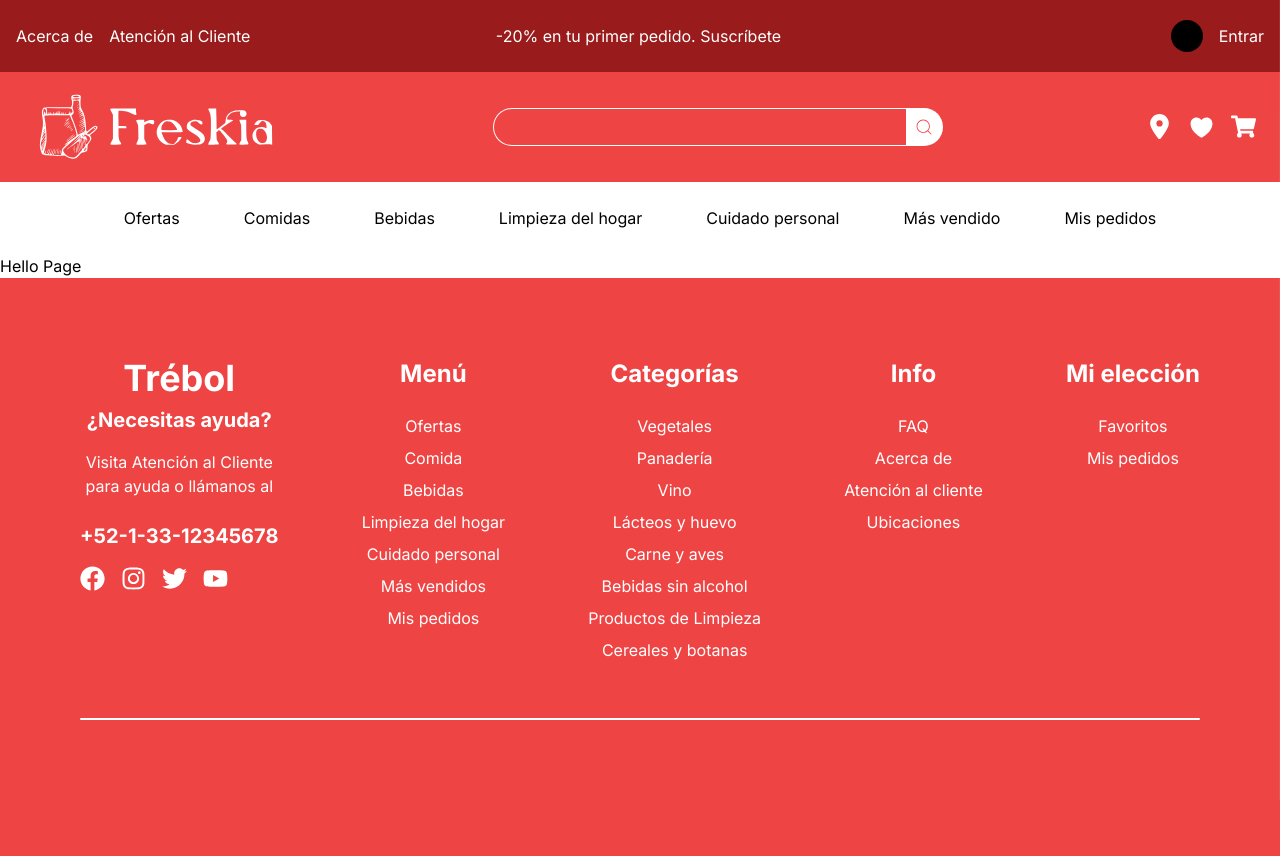
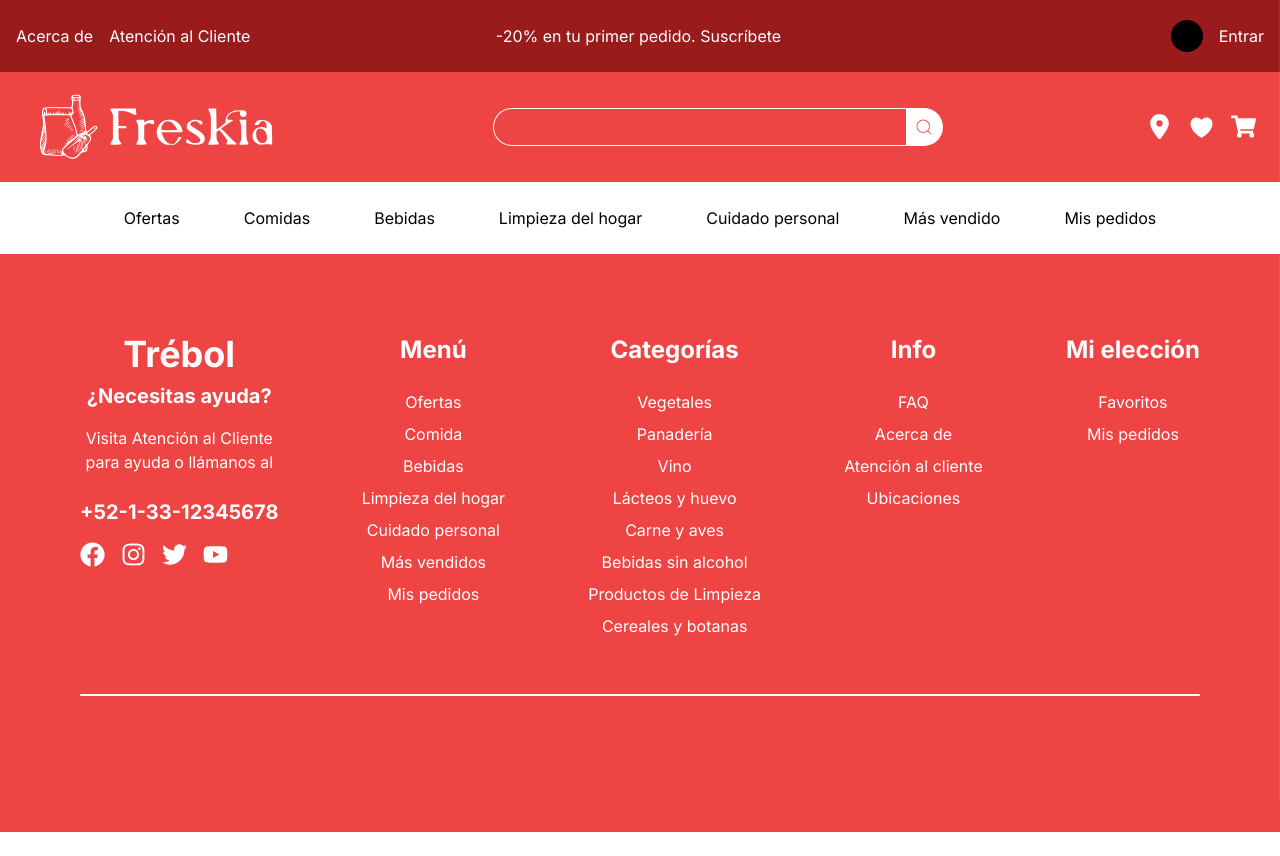
Before and after one commit to jwilliam96/supermarket, a Next.js app: page /address in a window 1280 px wide. After the commit the page ends 832 px from the top, so only its background shows below. Built offline with nearby package versions, Linux system fonts and the light colour scheme.

Commit message:
address page

```diff
--- a/src/app/(shop)/address/page.tsx
+++ b/src/app/(shop)/address/page.tsx
@@ -1,8 +1,9 @@
+import { Address } from "@/ui";
 
 export default function AddressPage() {
     return (
         <div>
-            <h1>Hello Page</h1>
+            <Address />
         </div>
     );
 }
--- /dev/null
+++ b/src/ui/address/Address.tsx
@@ -0,0 +1,8 @@
+
+export function Address() {
+    return (
+        <form>
+
+        </form>
+    )
+}
--- a/src/ui/index.ts
+++ b/src/ui/index.ts
@@ -9,3 +9,4 @@ export { ServiceInfo } from "./home/ServiceInfo"
 export { SpecialOffersOne } from "./home/SpecialOffersOne"
 export { CategoriesPopular } from "./home/CategoriesPopular"
 export { DownloadApp } from "./home/DownloadApp"
+export { Address } from "./address/Address"
```
